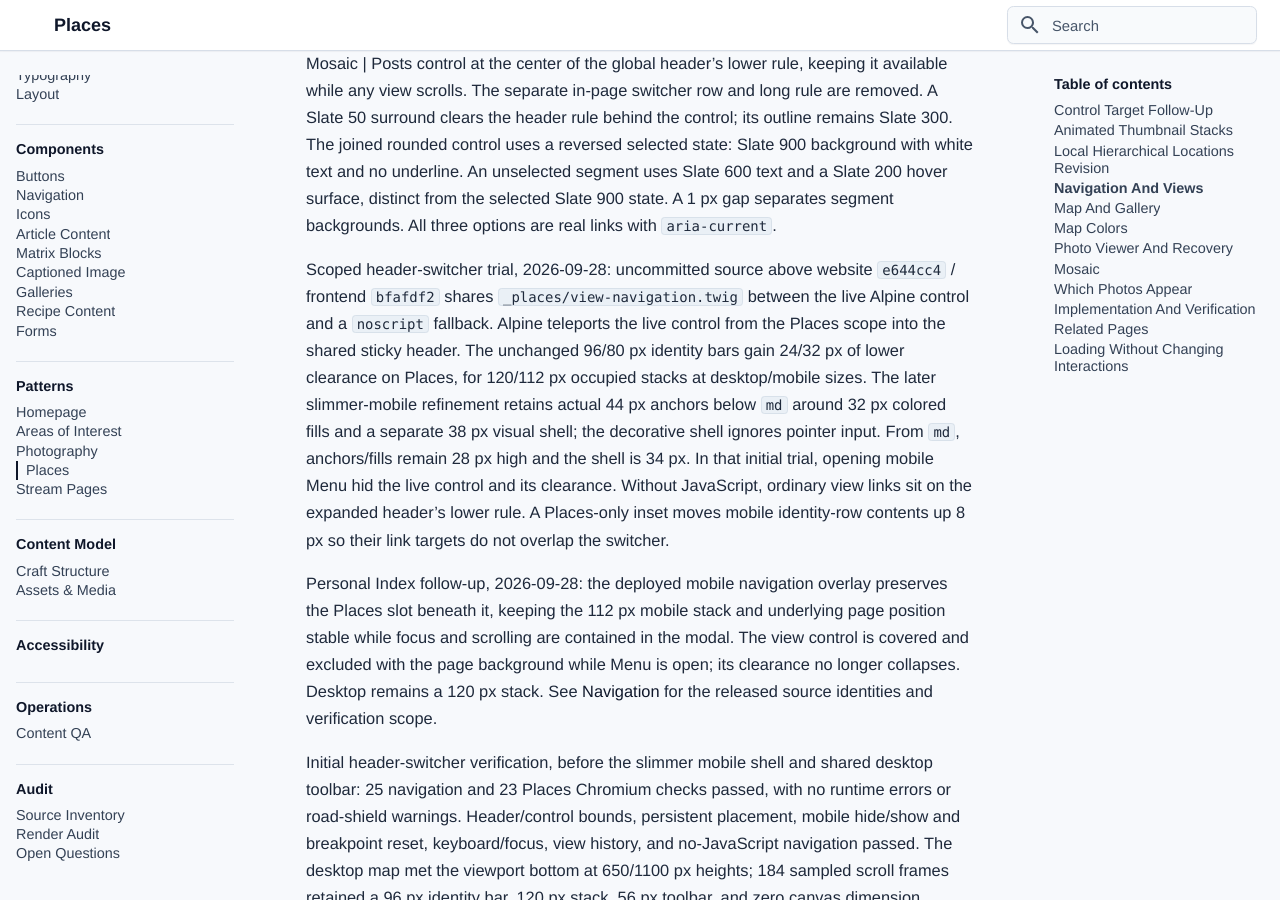
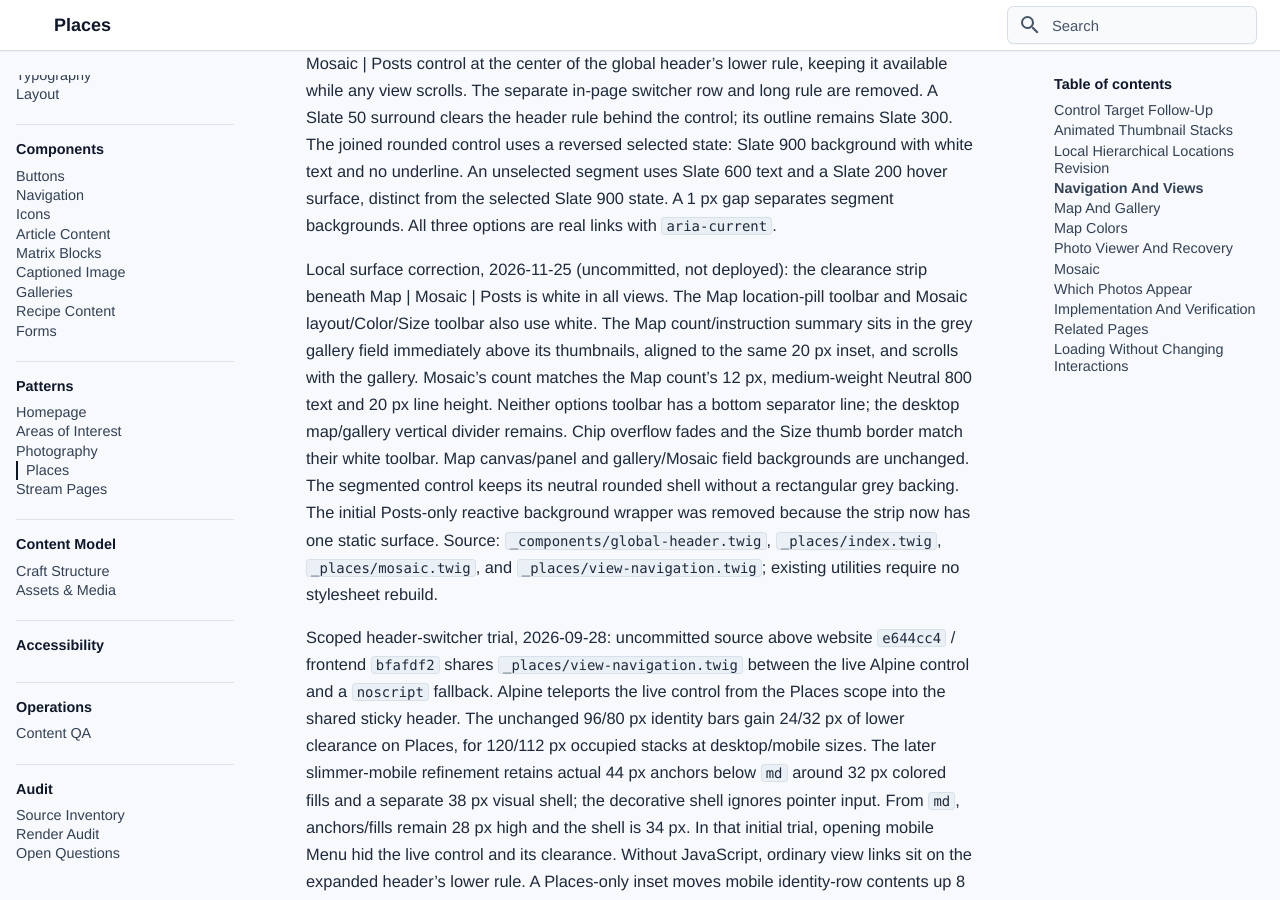
Before and after one commit to bentilden/Design-System, an MkDocs documentation site: the page built from docs/patterns/places.md, in a window 1280 px wide and 900 px high, scrolled down 5440 px. Built offline with MkDocs 1.6.1 and Material for MkDocs 9.7.7, drawn with Linux system fonts in a browser that asks for light colours; some web fonts are replaced; some of the changed text lies outside the part shown.

Commit message:
Document Places surfaces and untinted mosaic target

```diff
--- a/docs/patterns/places.md
+++ b/docs/patterns/places.md
@@ -100,6 +100,8 @@ Local style follow-up, 2026-10-17: the owner's supplied reference replaces the i
 Production publication, 2026-10-17: website `afdb26e` deploys the shared segmented control and joined style above; frontend `9cd9d62` records its geometry assertions. The final 11-case focused production navigation run passed, and public CSS/main JavaScript hashes match the commit. The [Navigation component record](../components/navigation.md#reusable-segmented-control) retains the test scope and limits. The preceding local-only statements describe implementation before this publication.
 
 The existing `photography` category identity and `/photography` URL remain. Visitors see **Places**, which opens Map by default. The current integration places the compact Map | Mosaic | Posts control at the center of the global header’s lower rule, keeping it available while any view scrolls. The separate in-page switcher row and long rule are removed. A Slate 50 surround clears the header rule behind the control; its outline remains Slate 300. The joined rounded control uses a reversed selected state: Slate 900 background with white text and no underline. An unselected segment uses Slate 600 text and a Slate 200 hover surface, distinct from the selected Slate 900 state. A 1 px gap separates segment backgrounds. All three options are real links with `aria-current`.
+
+Local surface correction, 2026-11-25 (uncommitted, not deployed): the clearance strip beneath Map | Mosaic | Posts is white in all views. The Map location-pill toolbar and Mosaic layout/Color/Size toolbar also use white. The Map count/instruction summary sits in the grey gallery field immediately above its thumbnails, aligned to the same 20 px inset, and scrolls with the gallery. Mosaic’s count matches the Map count’s 12 px, medium-weight Neutral 800 text and 20 px line height. Neither options toolbar has a bottom separator line; the desktop map/gallery vertical divider remains. Chip overflow fades and the Size thumb border match their white toolbar. Map canvas/panel and gallery/Mosaic field backgrounds are unchanged. The segmented control keeps its neutral rounded shell without a rectangular grey backing. The initial Posts-only reactive background wrapper was removed because the strip now has one static surface. Source: `_components/global-header.twig`, `_places/index.twig`, `_places/mosaic.twig`, and `_places/view-navigation.twig`; existing utilities require no stylesheet rebuild.
 
 Scoped header-switcher trial, 2026-09-28: uncommitted source above website `e644cc4` / frontend `bfafdf2` shares `_places/view-navigation.twig` between the live Alpine control and a `noscript` fallback. Alpine teleports the live control from the Places scope into the shared sticky header. The unchanged 96/80 px identity bars gain 24/32 px of lower clearance on Places, for 120/112 px occupied stacks at desktop/mobile sizes. The later slimmer-mobile refinement retains actual 44 px anchors below `md` around 32 px colored fills and a separate 38 px visual shell; the decorative shell ignores pointer input. From `md`, anchors/fills remain 28 px high and the shell is 34 px. In that initial trial, opening mobile Menu hid the live control and its clearance. Without JavaScript, ordinary view links sit on the expanded header’s lower rule. A Places-only inset moves mobile identity-row contents up 8 px so their link targets do not overlap the switcher.
 
@@ -216,6 +218,8 @@ Production verification, 2026-09-28: the deployed change passed the same actual
 A missing map resource leaves the photo gallery and Posts available. Without JavaScript, Map links to the server-rendered Posts view. When no photos have usable locations, an empty state explains that locations are being added and directs visitors to Posts.
 
 ## Mosaic
+
+Local target-color exclusion, 2026-11-25 (uncommitted, not deployed): the destination photo stays fully opaque and has a transparent ripple backing throughout travel, arrival and settling. Only neighboring photos receive the chosen color. A dedicated Alpine target ID lasts until the complete color effect ends, independently of the shorter enlargement lifecycle, and clears on cancellation. The target retains its existing brightness emphasis, enlargement, frame, shadow and timing. Source: frontend `src/places.js` and runtime `_places/mosaic.twig`.
 
 Released 2026-11-25 in frontend `74f46f7` / runtime `ddb9c00`, production release `20261125211816`: a light 10% selected-color tint appears immediately, building with scroll progress to 28%. Once scrolling settles, the outward ripple continues from the current tint and reaches a 60% color peak; target enlargement to 110% begins immediately at selection and stays raised throughout travel. It settles 900 ms after arrival or completion of its 250 ms entrance, whichever is later, then returns over 300 ms. Neighboring photos recover together; the target retains its white frame and shadow. This replaces the first static-wash trial, which the owner found too distinctly two-stage. Tint progress uses one inherited opacity variable quantized to 1% steps, with no per-image geometry reads during travel. Reduced motion skips both effects; interruption clears both. Source: frontend `src/places.js` and runtime `_places/mosaic.twig`.
 
```
